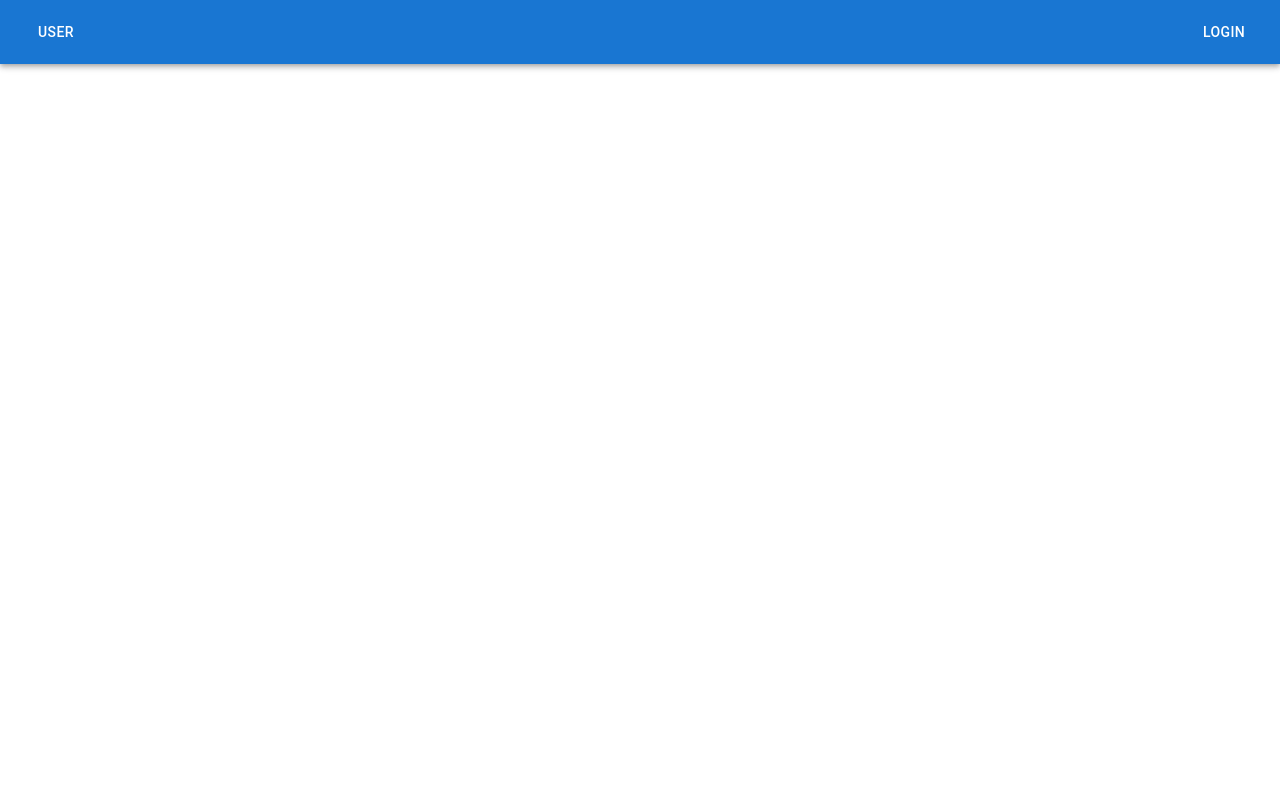
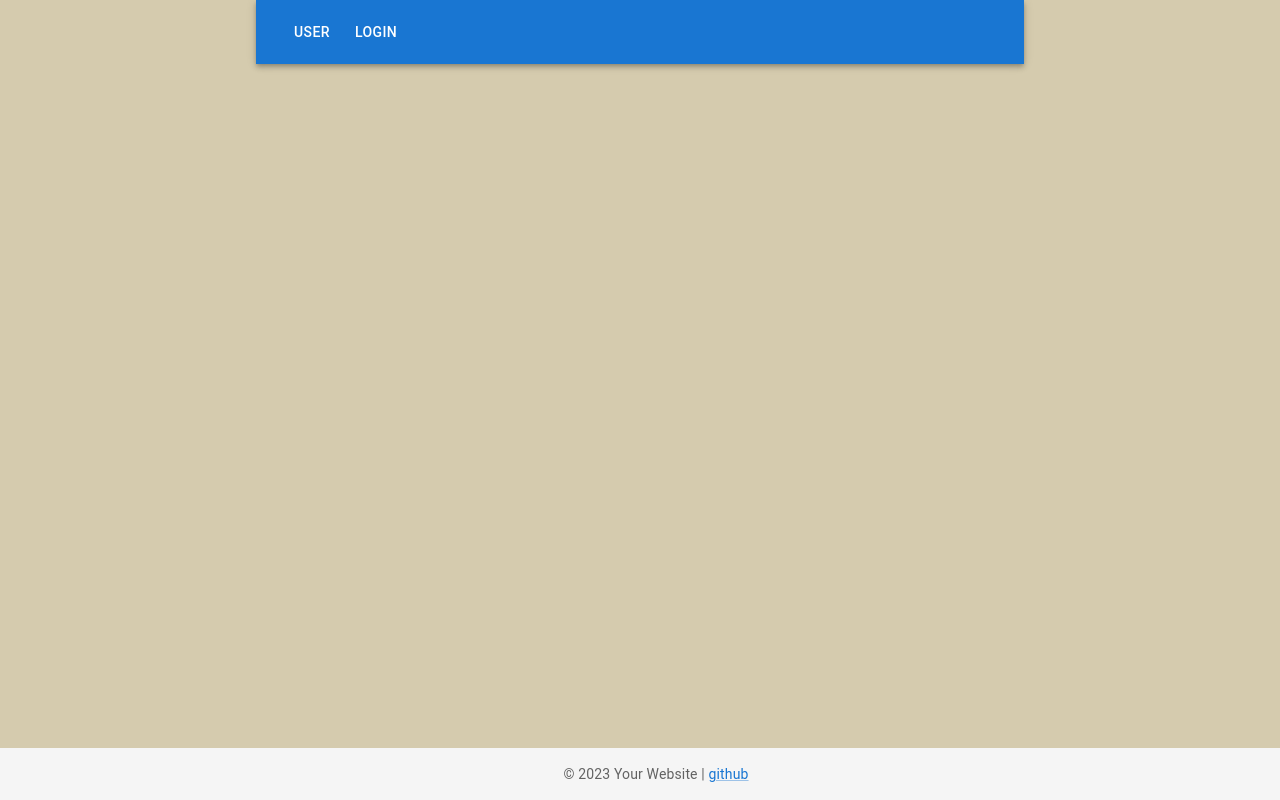
Before and after one commit to EGORDYU/project4-frontend, a React (Create React App) app: page /makebo in a window 1280 px wide. Built offline with nearby package versions, Linux system fonts and the light colour scheme; no server answers; the HTML template or start-up script is replaced by a standard one.

Commit message:
BIG PROGRESS

```diff
--- a/src/App.css
+++ b/src/App.css
@@ -36,3 +36,9 @@
     transform: rotate(360deg);
   }
 }
+.app-container {
+  background-color: #ffcc66; /* Replace with your desired light tan color */
+}
+html{
+  background-color: #ffcc66;
+}
--- a/src/App.js
+++ b/src/App.js
@@ -4,24 +4,35 @@ import BuildOrderList from './components/BuildOrderList';
 import BuildOrderDetails from './components/BuildOrderDetails';
 import MakeBO from './components/MakeBO';
 import { Navigation } from './components/partials/navigations';
-import {Logout} from './components/logout';
-import {Login} from "./components/Login";
+import { Logout } from './components/logout';
+import { Login } from "./components/Login";
 import UserPage from './components/UserPage';
 import AboutMe from './components/partials/AboutMe';
+import Footer from './components/partials/Footer';
+import './App.css';
 
 function App() {
   return (
+    <div className="app-container" style={{ backgroundColor: '#d5cbae', minHeight: '100vh' }}>
       <Router>
-      <Navigation></Navigation>
+        <div style={{ display: 'flex', flexDirection: 'column', alignItems: 'center'}}>
+          <div style={{ width: '60%' }}>
+            <Navigation />
+          </div>
+          <div style={{ width: '60%'}}>
             <Routes>
               <Route path="/" element={<BuildOrderList />} />
-        <Route path="/login" element={<Login/>}/>
-        <Route path="/users/create" element={<UserPage/>} />
-        <Route path="/logout" element={<Logout/>}/>
+              <Route path="/login" element={<Login />} />
+              <Route path="/users/create" element={<UserPage />} />
+              <Route path="/logout" element={<Logout />} />
               <Route path="/buildorders/:id" element={<BuildOrderDetails />} />
               <Route path="/makebo" element={<MakeBO />} />
             </Routes>
+          </div>
+        </div>
+        <Footer />
       </Router>
+    </div>
   );
 }
 
--- a/src/components/BuildOrderDetails.js
+++ b/src/components/BuildOrderDetails.js
@@ -6,14 +6,11 @@ import axios from 'axios';
 import Markdown from 'markdown-to-jsx';
 import './markdownTable.css';
 
-
 const MarkdownTable = ({ children }) => (
   <table>
     {children}
   </table>
 );
-
-
 
 const BuildOrderDetails = () => {
   const { id } = useParams();
@@ -58,7 +55,6 @@ const BuildOrderDetails = () => {
           Authorization: `Bearer ${localStorage.getItem('access_token')}`,
         },
       });
-      console.log(response.data);
       localStorage.setItem('user_id', response.data.user_id);
       setUsername(response.data.username);
     } catch (error) {
@@ -89,12 +85,21 @@ const BuildOrderDetails = () => {
     }
   };
 
+  const handleDeleteComment = async (commentId) => {
+    try {
+      await commentsApi.delete(`/${commentId}/`);
+      setComments(comments.filter((comment) => comment.id !== commentId));
+    } catch (error) {
+      console.error('Error deleting comment:', error);
+    }
+  };
+
   if (!buildOrder) {
     return <div>Loading...</div>;
   }
 
   return (
-    <div style={{ display: 'flex', flexDirection: 'column', alignItems: 'center', justifyContent: 'center', minHeight: '100vh', padding: '1rem' }}>
+    <div style={{ display: 'flex', flexDirection: 'column', alignItems: 'center', justifyContent: 'center', minHeight: '100vh', padding: '1rem', backgroundColor:'#ffeecc' }}>
       <Grid container direction="column" alignItems="center" spacing={2}>
         <Grid item>
           <Typography variant="h4">Build Order Details</Typography>
@@ -107,32 +112,43 @@ const BuildOrderDetails = () => {
           <Markdown className="markdown-table">{buildOrder.description}</Markdown>
           <Markdown className="markdown-table">{buildOrder.buildorder}</Markdown>
         </Grid>
-        <Grid item>
+        <Grid item style={{ width: '100%' }}>
           <Typography variant="h6">Comments</Typography>
-          <div style={{ marginTop: '1rem', width: '100%', maxWidth: '400px', padding: '1rem', backgroundColor: '#f5f5f5', borderRadius: '4px' }}>
+          <div style={{ marginTop: '1rem', display: 'flex', flexDirection: 'column', alignItems: 'flex-start', width: '50%' }}>
             {comments.map((comment) => (
-              <div key={comment.id} style={{ marginBottom: '1rem', padding: '1rem', backgroundColor: 'white', borderRadius: '4px' }}>
+              <div key={comment.id} style={{ marginBottom: '1rem', padding: '1rem', backgroundColor: '#f5f5f5', borderRadius: '4px', alignSelf: 'stretch', wordWrap: 'break-word' }}>
                 <Typography variant="body1">Username: {comment.username}</Typography>
-                <Typography variant="body1">{comment.content}</Typography>
+                <Typography variant="body1">Comment: {comment.content}</Typography>
+                {comment.username === username && (
+                  <Button
+                    variant="outlined"
+                    color="secondary"
+                    size="small"
+                    onClick={() => handleDeleteComment(comment.id)}
+                  >
+                    Delete
+                  </Button>
+                )}
               </div>
             ))}
           </div>
         </Grid>
-        <Grid item style={{ marginTop: '1rem', width: '100%', maxWidth: '400px' }}>
+        <Grid item style={{ width: '100%', maxWidth: '400px' }}>
           <form onSubmit={handleCommentSubmit}>
+            <div style={{ backgroundColor: 'white',display: 'flex', justifyContent: 'space-between', marginBottom: '4rem', paddingBottom: '1rem' }}>
               <TextField
                 label="New Comment"
                 variant="outlined"
                 multiline
-              rows={4}
+                rows={2}
                 fullWidth
                 value={newComment}
                 onChange={handleNewCommentChange}
-              style={{ marginBottom: '1rem' }}
               />
-            <Button type="submit" variant="contained" color="primary" style={{ alignSelf: 'flex-end' }}>
+              <Button type="submit" variant="contained" color="primary">
                 Submit
               </Button>
+            </div>
           </form>
         </Grid>
       </Grid>
--- a/src/components/BuildOrderList.js
+++ b/src/components/BuildOrderList.js
@@ -44,28 +44,29 @@ const BuildOrderList = () => {
   };
 
   return (
+
+    <div style={{ display: 'flex', justifyContent: 'center', alignItems: 'center', height: '100vh' , backgroundColor:'#ffeecc'}}>
+    <div style={{ width: '60%', marginLeft: '1rem',height: '100vh', backgroundColor: '#ffeecc'}}>
         <div style={{ display: 'flex', width: '100%', margin: 'auto' }}>
-      <div style={{ width: '60%' }}>
-        <div style={{ display: 'flex', width: '100%', margin: 'auto' }}>
-          <h1>BuildOrder List</h1>
+          <h1>Build Order List</h1>
         </div>
         {buildOrders.map((buildOrder) => (
-          <Card key={buildOrder.id} style={{ width: '100%', marginBottom: '1rem' }}>
+  <Card key={buildOrder.id} style={{ width: '100%', marginBottom: '1rem', backgroundColor: '#ffd480' }}>
     <CardContent>
       <ListItem button component={Link} to={`/buildorders/${buildOrder.id}`}>
         <ListItemText primary={buildOrder.title} secondary={buildOrder.description} />
+        {buildOrder.imgur_link && <img src={buildOrder.imgur_link} alt="Build Order Image" height="100px" width="100px" />}
       </ListItem>
     </CardContent>
   </Card>
 ))}
+
       </div>
       <AboutMe />
     </div>
+
   );
-
-
 }
 
 
-
 export default BuildOrderList;
--- a/src/components/markdownTable.css
+++ b/src/components/markdownTable.css
@@ -18,3 +18,9 @@
     background-color: #f5f5f5;
     font-weight: bold;
   }
+
+  .markdown-table td {
+    padding: 8px;
+    border: 1px solid #ddd;
+    background-color: #fff; /* Set the background color to white */
+  }
--- a/src/components/partials/AboutMe.js
+++ b/src/components/partials/AboutMe.js
@@ -1,21 +1,45 @@
 import React from 'react';
-import Card from '@mui/material/Card';
-import CardContent from '@mui/material/CardContent';
-import Typography from '@mui/material/Typography';
+import { Card, CardContent, Typography, Avatar, ThemeProvider, createTheme } from '@mui/material';
+import { styled } from '@mui/system';
+
+const theme = createTheme();
+
+const StyledCard = styled(Card)(({ theme }) => ({
+  width: '300px',
+  height: '600px',
+  margin: '10px',
+  overflow: 'auto',
+  backgroundColor: theme.palette.grey[100], // Customize the background color
+  boxShadow: theme.shadows[3], // Add a box shadow for a raised effect
+  borderRadius: '8px', // Add some border radius
+}));
+
+const StyledAvatar = styled(Avatar)(({ theme }) => ({
+  width: theme.spacing(16),
+  height: theme.spacing(16),
+  marginBottom: theme.spacing(2),
+}));
 
 export default function AboutMe() {
   return (
-        <Card style={{ width: '300px', height: '600px', margin: '10px', overflow: 'auto' }}>
+    <ThemeProvider theme={theme}>
+      <StyledCard>
         <CardContent>
-                <Typography color="textSecondary" gutterBottom>
+          <Typography variant="h5" color="textSecondary" gutterBottom>
             About Me
           </Typography>
+          <Typography variant="h6" gutterBottom>
             EGOR
+          </Typography>
+          <Typography variant="body1" gutterBottom>
             I'm a GM Zerg
-                <br/>
+          </Typography>
+          <Typography variant="body1" gutterBottom>
             2000+ Hours of Coaching Experience
-                <img src="/egor.jpg" alt="Egor" width={200}/>
+          </Typography>
+          <StyledAvatar alt="Egor" src="/egor.jpg" />
         </CardContent>
-        </Card>
+      </StyledCard>
+    </ThemeProvider>
   );
 }
--- /dev/null
+++ b/src/components/partials/Footer.js
@@ -0,0 +1,28 @@
+import React from 'react';
+import { Typography, Link, Box } from '@mui/material';
+
+const Footer = () => {
+  return (
+    <Box
+      component="footer"
+      sx={{
+        backgroundColor: '#f5f5f5',
+        padding: '1rem',
+        textAlign: 'center',
+        position: 'fixed',
+        bottom: 0,
+        left: 0,
+        width: '100%',
+      }}
+    >
+      <Typography variant="body2" color="textSecondary">
+        &copy; 2023 Your Website |{' '}
+        <Link href="https:/www.github.com/EGORDYU" target="_blank" rel="noopener noreferrer">
+          github
+        </Link>
+      </Typography>
+    </Box>
+  );
+};
+
+export default Footer;
--- a/src/components/partials/navigations.js
+++ b/src/components/partials/navigations.js
@@ -12,8 +12,8 @@ export function Navigation() {
   }, []);
 
   return (
-    <AppBar position="static">
-      <Toolbar sx={{ justifyContent: 'space-between' }}>
+    <AppBar position="static" sx={{ justifyContent: 'center' }}>
+      <Toolbar>
         {isAuth ? (
           <Button color="inherit" component={RouterLink} to="/" sx={{ textDecoration: 'none' }}>
             Home
```
Lines whose indentation alone changed are shown as unchanged.
